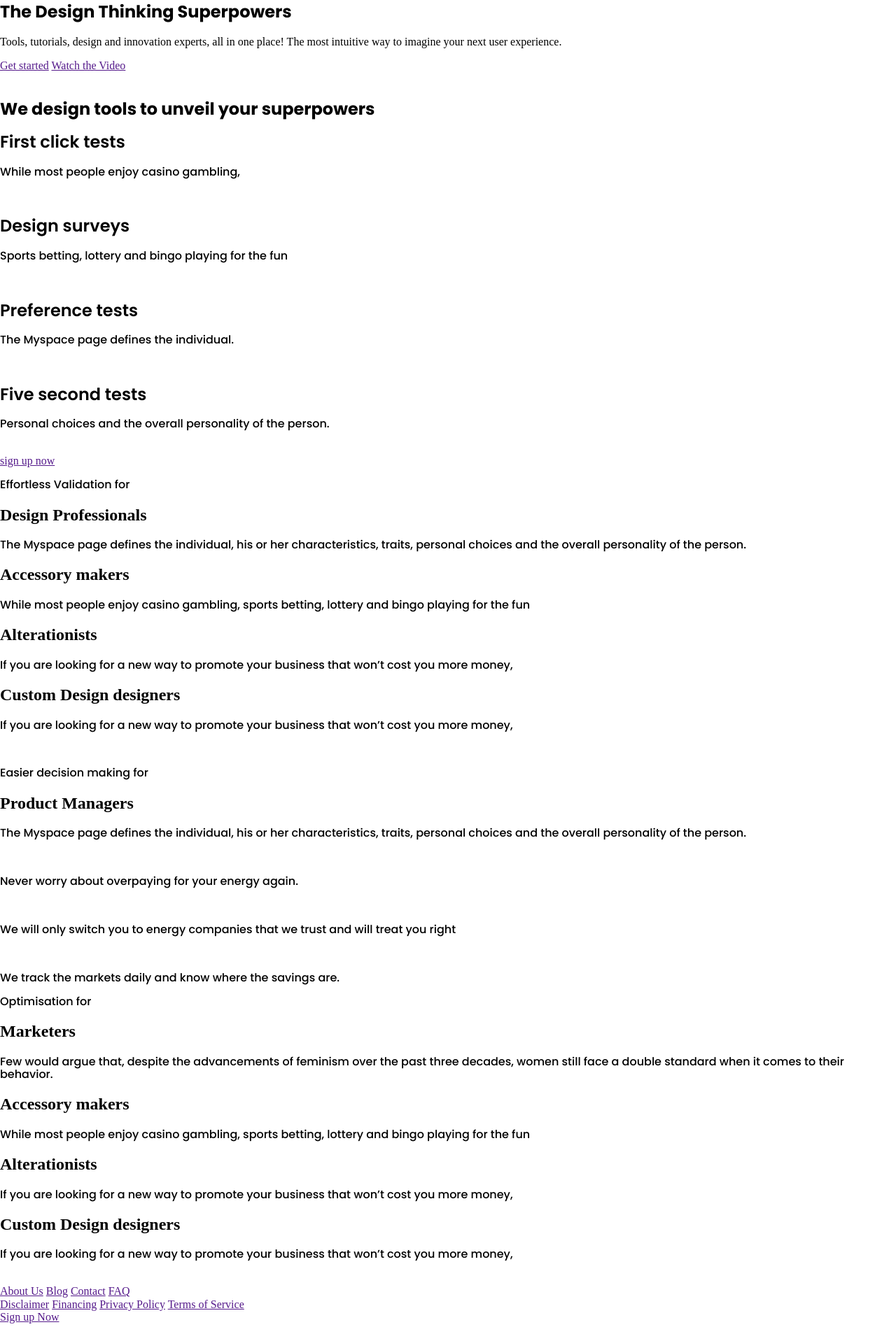
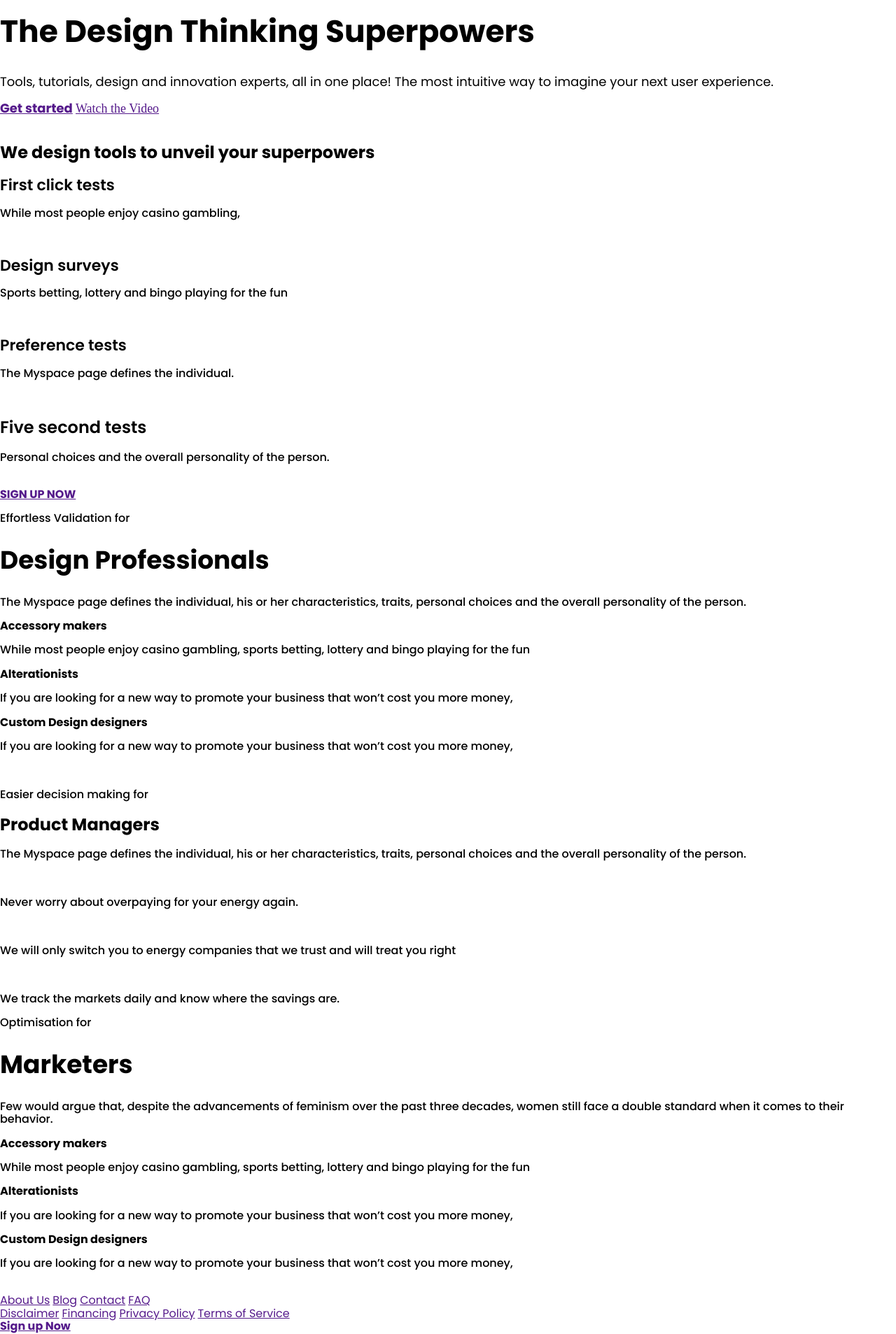
Before and after one commit to BadThad/Assignment6, a plain HTML site: page index.html in a window 1280 px wide. Shown: the part 72-1979 px from the top of the page at 70% size. Drawn offline with Linux system fonts and the light colour scheme.

Commit message:
fixed and standardized all fonts and styles

```diff
--- a/index.html
+++ b/index.html
@@ -12,31 +12,30 @@
 <body>
     <nav class="o-navbar">
         <div class="o-navbar__logo">
-            <img class="o-logoimg" src="" alt="">
-            <img class="o-logotext" src="" alt="">
+            <img class="o-logo" src="images/productly-logo.png" alt="productly-logo">
         </div>
         <div class="o-navbar__info">
-            <a id="product" class="o-infotext__regular" href="">Product</a>
-            <a id="customer" class="o-infotext__regular" href="">Customer</a>
-            <a id="pricing" class="o-infotext__regular" href="">Pricing</a>
-            <a id="resources" class="o-infotext__regular" href="">Resources</a>
+            <a id="product" class="poppins-regular" href="">Product</a>
+            <a id="customer" class="poppins-regular" href="">Customer</a>
+            <a id="pricing" class="poppins-regular" href="">Pricing</a>
+            <a id="resources" class="poppins-regular" href="">Resources</a>
         </div>
         <div>
-            <a id="signin-nav" href="">Sign In</a>
-            <a class="orange-btn-style" href="">Sign Up</a>
+            <a id="signin-nav poppins-semibold" href="">Sign In</a>
+            <a class="orange-btn-style poppins-bold" href="">Sign Up</a>
         </div>
     </nav>
     <header class="o-header">
         <div class="o-header__text">
             <div class="o-header__textblock">
-                <h2 class="o-header__header o-header__bold">The Design Thinking Superpowers</h2>
-                <p class="o-header__text o-infotext__regular">Tools, tutorials, design and innovation experts,
+                <h2 class="o-header__header poppins-bold o-header__extralargebold">The Design Thinking Superpowers</h2>
+                <p class="o-header__text poppins-regular">Tools, tutorials, design and innovation experts,
                     all in one place! The most intuitive way to imagine
                     your next user experience.</p>
             </div>
             <div>
-                <a class="orange-btn-style" href="">Get started</a>
-                <a id="watchthevideo" href="">Watch the Video</a>
+                <a class="orange-btn-style poppins-bold" href="">Get started</a>
+                <a id="watchthevideo poppins-semibold" href="">Watch the Video</a>
             </div>
         </div>
         <div class="o-header__img">
@@ -44,14 +43,14 @@
         </div>
     </header>
     <div class="o-features">
-        <div class="o-features__header o-header__bold">
-            <h2>We design tools to unveil your superpowers</h2>
+        <div class="o-features__header">
+            <h2 class="poppins-bold">We design tools to unveil your superpowers</h2>
         </div>
         <div class="o-features_cardseries">
             <div class="o-features__card">
                 <div class="o-features__cardtext card1">
-                    <h2 class="o-cardheader__semibold">First click tests</h2>
-                    <p class="o-cardtext__medium">While most people enjoy casino gambling,</p>
+                    <h2 class="cardtext-header poppins-semibold">First click tests</h2>
+                    <p class="poppins-medium">While most people enjoy casino gambling,</p>
                 </div>
                 <div class="o-features__cardicons">
                     <img id="o-features__card1icon" src="" alt="">
@@ -59,8 +58,8 @@
             </div>
             <div class="o-features__card">
                 <div class="o-features__cardtext card2">
-                    <h2 class="o-cardheader__semibold">Design surveys</h2>
-                    <p class="o-cardtext__medium">Sports betting, lottery and bingo playing for the fun</p>
+                    <h2 class="cardtext-header poppins-semibold">Design surveys</h2>
+                    <p class="poppins-medium">Sports betting, lottery and bingo playing for the fun</p>
                 </div>
                 <div class="o-features__cardicons">
                     <img id="o-features__card2icon" src="" alt="">
@@ -68,8 +67,8 @@
             </div>
             <div class="o-features__card">
                 <div class="o-features__cardtext card3">
-                    <h2 class="o-cardheader__semibold">Preference tests</h2>
-                    <p class="o-cardtext__medium">The Myspace page defines the individual.</p>
+                    <h2 class="cardtext-header poppins-semibold">Preference tests</h2>
+                    <p class="poppins-medium">The Myspace page defines the individual.</p>
                 </div>
                 <div class="o-features__cardicons">
                     <img id="o-features__card3icon" src="" alt="">
@@ -77,8 +76,8 @@
             </div>
             <div class="o-features__card">
                 <div class="o-features__cardtext card4">
-                    <h2 class="o-cardheader__semibold">Five second tests</h2>
-                    <p class="o-cardtext__medium">Personal choices and the overall personality of the person. </p>
+                    <h2 class="poppins-semibold">Five second tests</h2>
+                    <p class="poppins-medium">Personal choices and the overall personality of the person. </p>
                 </div>
                 <div class="o-features__cardicons">
                     <img id="o-features__card4icon" src="" alt="">
@@ -86,23 +85,23 @@
             </div>
         </div>
         <div class="o-features__btn">
-            <a class="orange-btn-style-capitalized" href="">sign up now</a>
+            <a class="orange-btn-style-capitalized poppins-bold" href="">sign up now</a>
         </div>
     </div>
     <div class="o-info__container infocontainer1">
         <div class="o-infocontainer__text">
-            <p class="o-infotext">Effortless Validation for</p>
-            <h2 class="o-infotext__largebold">Design Professionals</h2>
-            <p class="o-infotext">The Myspace page defines the individual, his or her characteristics,
+            <p class="poppins-medium">Effortless Validation for</p>
+            <h2 class="poppins-bold o-header__largebold">Design Professionals</h2>
+            <p class="poppins-medium">The Myspace page defines the individual, his or her characteristics,
                 traits, personal choices and the overall personality of the person. </p>
-            <h2 class="o-infotext__smallbold">Accessory makers</h2>
-            <p class="o-infotext">While most people enjoy casino gambling, sports betting,
+            <h2 class="poppins-bold o-header__smallbold">Accessory makers</h2>
+            <p class="poppins-medium">While most people enjoy casino gambling, sports betting,
                 lottery and bingo playing for the fun</p>
-            <h2 class="o-infotext__smallbold">Alterationists</h2>
-            <p class="o-infotext">If you are looking for a new way to promote your business that
+            <h2 class="poppins-bold o-header__smallbold">Alterationists</h2>
+            <p class="poppins-medium">If you are looking for a new way to promote your business that
                 won’t cost you more money, </p>
-            <h2 class="o-infotext__smallbold">Custom Design designers</h2>
-            <p class="o-infotext">If you are looking for a new way to promote your business that
+            <h2 class="poppins-bold o-header__smallbold">Custom Design designers</h2>
+            <p class="poppins-medium">If you are looking for a new way to promote your business that
                 won’t cost you more money, </p>
         </div>
         <div class="o-infocontainer__img container1-img">
@@ -111,9 +110,9 @@
     </div>
     <div class="o-info__container infocontainer2">
         <div class="o-infocontainer__text">
-            <p class="o-infotext">Easier decision making for</p>
-            <h2 class="o-infotext__largebold">Product Managers</h2>
-            <p class="o-infotext">The Myspace page defines the individual, his or her characteristics,
+            <p class="poppins-medium">Easier decision making for</p>
+            <h2 class="poppins-bold o-infotext__largebold">Product Managers</h2>
+            <p class="poppins-medium">The Myspace page defines the individual, his or her characteristics,
                 traits, personal choices and the overall personality of the person.</p>
         </div>
         <div class="o-infocontainer__text-and-checkboxes">
@@ -122,7 +121,7 @@
                     <img src="" alt="">
                 </div>
                 <div class="o-infocontainer2__text">
-                    <p class="o-infotext">Never worry about overpaying for your energy again. </p>
+                    <p class="poppins-medium">Never worry about overpaying for your energy again. </p>
                 </div>
             </div>
             <div id="text-and-checkbox-middle">
@@ -130,7 +129,7 @@
                     <img src="" alt="">
                 </div>
                 <div class="o-infocontainer2__text">
-                    <p class="o-infotext">We will only switch you to energy companies that we trust and will treat you right</p>
+                    <p class="poppins-medium">We will only switch you to energy companies that we trust and will treat you right</p>
                 </div>
             </div>
             <div id="text-and-checkbox-bottom">
@@ -138,25 +137,25 @@
                     <img src="" alt="">
                 </div>
                 <div class= "o-infocontainer2__text">
-                    <p class="o-infotext">We track the markets daily and know where the savings are.</p>
+                    <p class="poppins-medium">We track the markets daily and know where the savings are.</p>
                 </div>
             </div>
         </div>
     </div>
     <div class="o-info__container infocontainer3">
         <div class="o-infocontainer__text">
-            <p class="o-infotext">Optimisation for</p>
-            <h2 class="o-infotext__largebold">Marketers</h2>
-            <p class="o-infotext">Few would argue that, despite the advancements of feminism over
+            <p class="poppins-medium">Optimisation for</p>
+            <h2 class="poppins-bold o-header__largebold">Marketers</h2>
+            <p class="poppins-medium">Few would argue that, despite the advancements of feminism over
                 the past three decades, women still face a double standard when it comes to their behavior. </p>
-            <h2 class="o-infotext__smallbold">Accessory makers</h2>
-            <p class="o-infotext">While most people enjoy casino gambling, sports betting,
+            <h2 class="poppins-bold o-header__smallbold">Accessory makers</h2>
+            <p class="poppins-medium">While most people enjoy casino gambling, sports betting,
                 lottery and bingo playing for the fun</p>
-            <h2 class="o-infotext__smallbold">Alterationists</h2>
-            <p class="o-infotext">If you are looking for a new way to promote your business that
+            <h2 class="poppins-bold o-header__smallbold">Alterationists</h2>
+            <p class="poppins-medium">If you are looking for a new way to promote your business that
                 won’t cost you more money, </p>
-            <h2 class="o-infotext__smallbold">Custom Design designers</h2>
-            <p class="o-infotext">If you are looking for a new way to promote your business that
+            <h2 class="poppins-bold o-header__smallbold">Custom Design designers</h2>
+            <p class="poppins-medium">If you are looking for a new way to promote your business that
                 won’t cost you more money, </p>
         </div>
         <div class="o-infocontainer__img container3-img"></div>
@@ -167,19 +166,19 @@
             <img class="o-logotext" src="" alt="">
         </div>
         <div class="o-footer__aboutuslist">
-            <a href="">About Us</a>
-            <a href="">Blog</a>
-            <a href="">Contact</a>
-            <a href="">FAQ</a>
+            <a class="poppins-regular" href="">About Us</a>
+            <a class="poppins-regular" href="">Blog</a>
+            <a class="poppins-regular" href="">Contact</a>
+            <a class="poppins-regular" href="">FAQ</a>
         </div>
         <div class="o-footer__legal">
-            <a href="">Disclaimer</a>
-            <a href="">Financing</a>
-            <a href="">Privacy Policy</a>
-            <a href="">Terms of Service</a>
+            <a class="poppins-regular" href="">Disclaimer</a>
+            <a class="poppins-regular" href="">Financing</a>
+            <a class="poppins-regular" href="">Privacy Policy</a>
+            <a class="poppins-regular" href="">Terms of Service</a>
         </div>
         <div class="o-footer__signupbtn orange-btn-style">
-            <a href="">Sign up Now</a>
+            <a class="orange-btn-style poppins-bold" href="">Sign up Now</a>
         </div>
     </footer>
 </body>
--- a/styles/index.css
+++ b/styles/index.css
@@ -1,27 +1,57 @@
 /* --- These are all the font styles. */
 
-.o-infotext{
+.poppins-regular {
+    font-family: "Poppins", sans-serif;
+    font-weight: 400;
+    font-style: normal;
+  }
+
+  .poppins-medium {
     font-family: "Poppins", sans-serif;
     font-weight: 500;
     font-style: normal;
-}
+  }
 
-.o-header__bold{
+  .poppins-semibold {
+    font-family: "Poppins", sans-serif;
+    font-weight: 600;
+    font-style: normal;
+  }
+
+  .poppins-bold {
     font-family: "Poppins", sans-serif;
     font-weight: 700;
     font-style: normal;
+  }
+
+/* -- These are the tailored font sizes -- */
+
+.o-header__smallbold {
+    font-size: 16px;
 }
 
-.o-cardheader__semibold {
-    font-family: "Poppins", sans-serif;
-    font-weight: 600;
-    font-style: normal;
+.o-header__largebold {
+    font-size: 36px;
 }
 
-.o-cardtext__medium{
-    font-family: "Poppins", sans-serif;
-    font-weight: 500;
-    font-style: normal;
+.o-header__extralargebold {
+    font-size: 44px;
+}
+
+.o-header__text {
+    font-size: 18px;
+}
+
+.cardtext-header {
+    font-size: 22px;
 }
 
 /* --- Here end the font styles */
+
+.orange-btn-style {
+
+}
+
+.orange-btn-style-capitalized {
+    text-transform: uppercase;
+}
```
